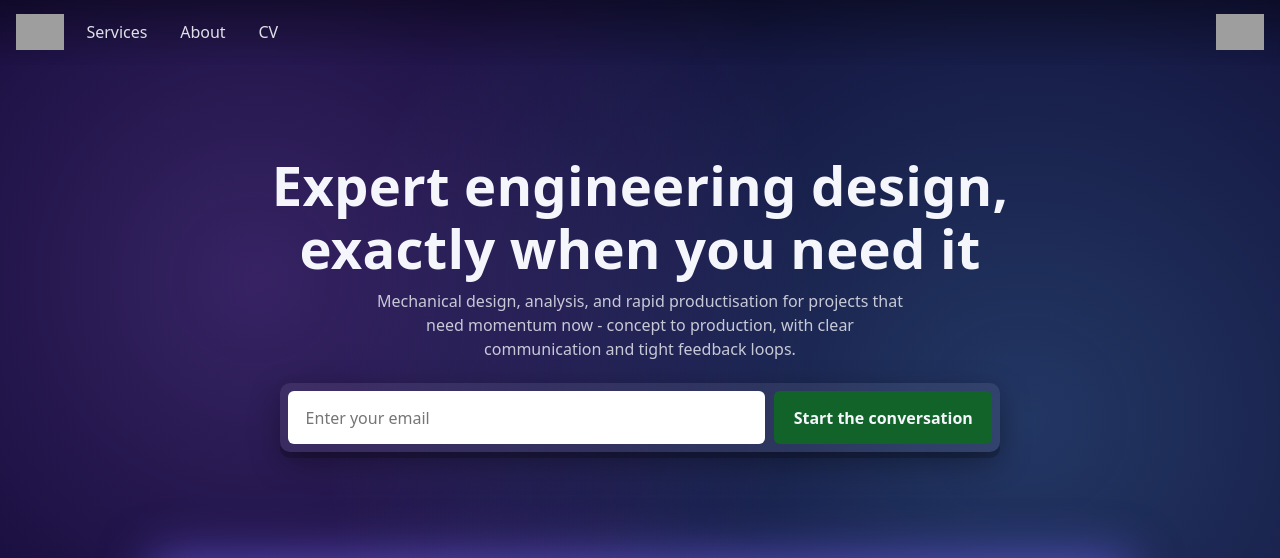
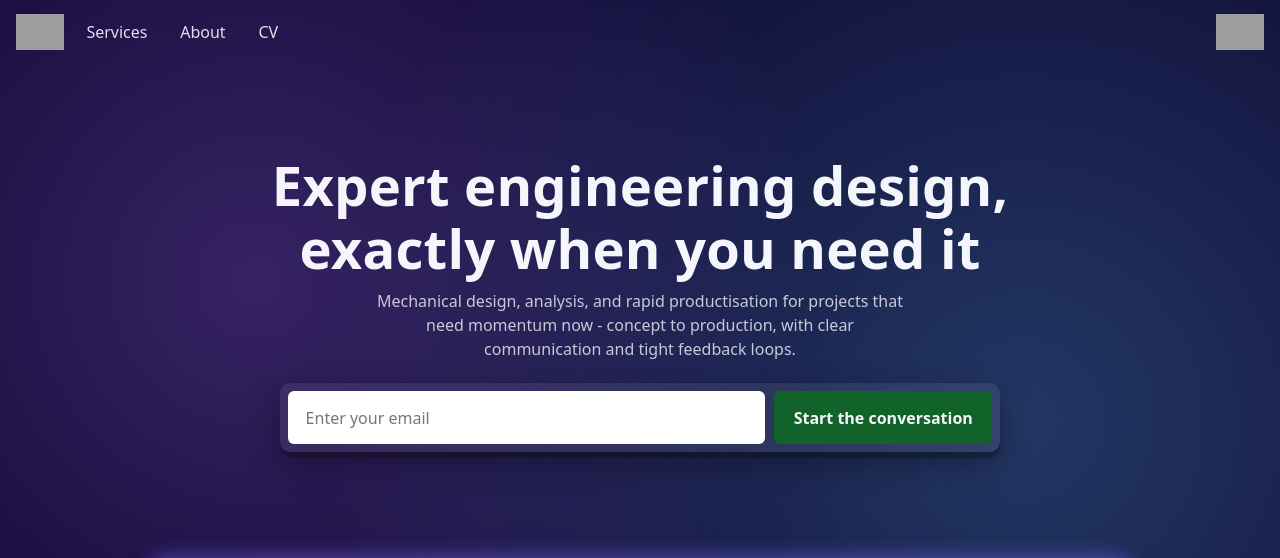
Before and after one commit to JamesAIzzard/jamesaizzard.github.io, a Jekyll site: the page built from index.html, in a window 1280 px wide and 1400 px high. Shown: the top 558 px of the window. Built offline with Jekyll 4.4.1, drawn with Linux system fonts in a browser that asks for light colours; some web fonts are replaced; grey boxes are pictures that could not be loaded.

Commit message:
Refactor header styles and enhance scroll behavior for improved UX

```diff
--- a/assets/css/header.css
+++ b/assets/css/header.css
@@ -2,8 +2,17 @@
     position: sticky;
     top: 0;
     z-index: 10;
-    background: linear-gradient(180deg, rgba(0, 0, 0, 0.35), transparent);
-    backdrop-filter: blur(4px);
+    background: transparent;
+    backdrop-filter: none;
+    -webkit-backdrop-filter: none;
+    transition: background-color 180ms ease, backdrop-filter 180ms ease, box-shadow 180ms ease;
+}
+
+/* Solid header when scrolled */
+.site-header.scrolled {
+    background: rgb(9, 7, 24);
+    backdrop-filter: none;
+    -webkit-backdrop-filter: none;
 }
 
 .site-header .container {
--- a/assets/css/style.css
+++ b/assets/css/style.css
@@ -35,7 +35,7 @@
     background: rgba(255, 255, 255, 0.08);
     backdrop-filter: blur(16px) saturate(160%);
     -webkit-backdrop-filter: blur(16px) saturate(160%);
-    box-shadow: 0 0 50px rgba(124, 105, 255, 0.6),
+    box-shadow: 0 0 20px rgba(124, 105, 255, 0.6),
         inset 0 0 8px rgba(255, 255, 255, 0.1);
     border: 1px solid rgba(255, 255, 255, 0.15);
 }
--- a/assets/js/main.js
+++ b/assets/js/main.js
@@ -1,5 +1,6 @@
 const pills = document.querySelectorAll(".pill");
 const panels = document.querySelectorAll(".panel");
+const header = document.querySelector(".site-header");
 
 pills.forEach(pill => {
     pill.addEventListener("click", () => {
@@ -10,3 +11,12 @@
         document.getElementById(pill.dataset.target).classList.add("active");
     });
 });
+
+// Toggle solid header background when scrolled away from top
+const toggleHeaderOnScroll = () => {
+    if (!header) return;
+    header.classList.toggle("scrolled", window.scrollY > 10);
+};
+
+window.addEventListener("scroll", toggleHeaderOnScroll, { passive: true });
+window.addEventListener("load", toggleHeaderOnScroll);
```
